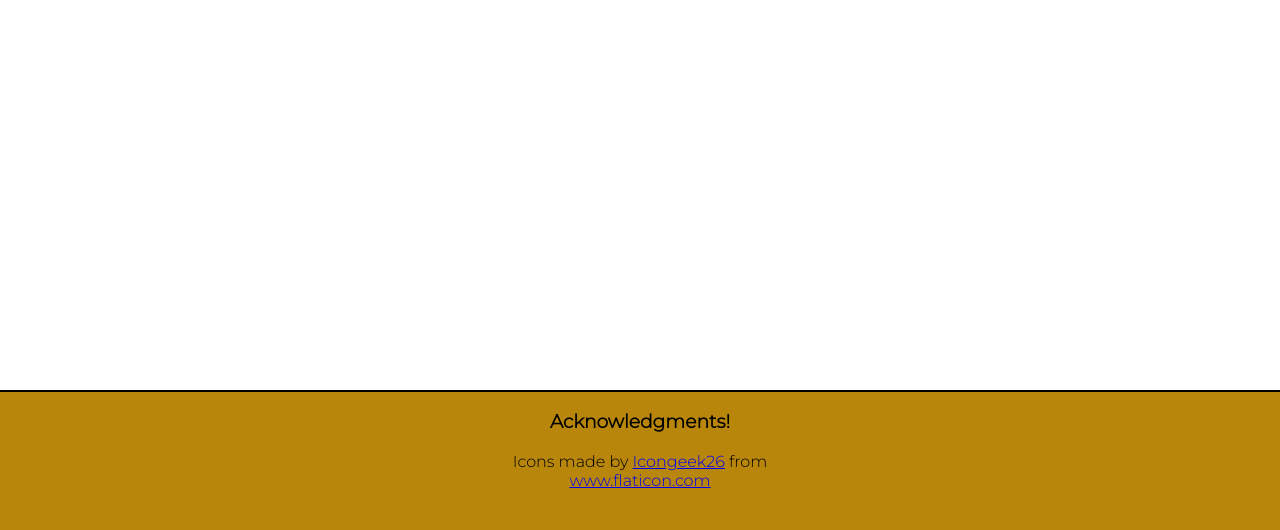
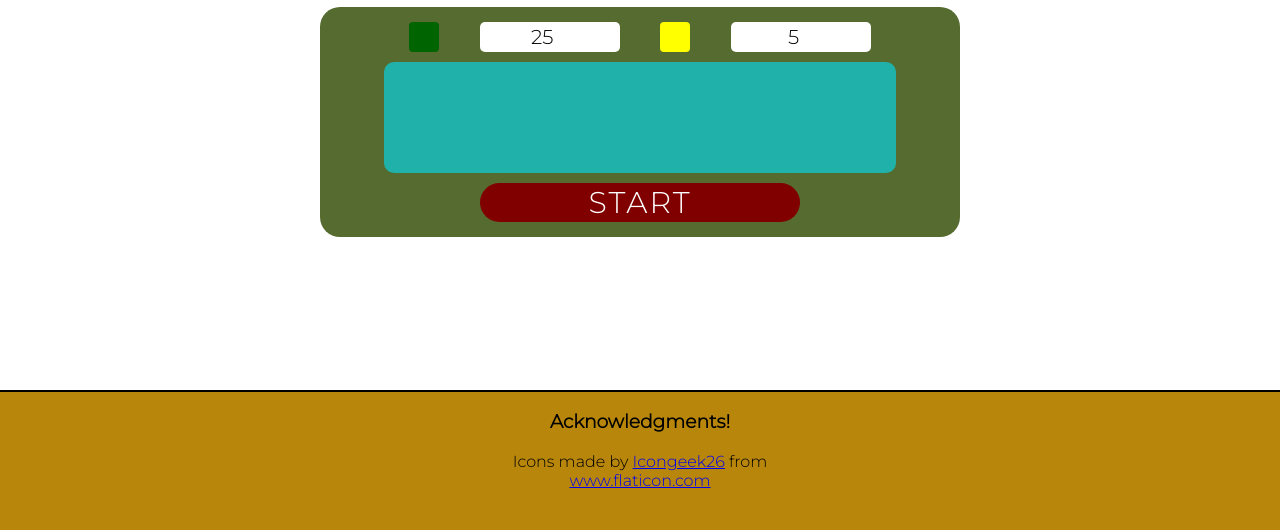
Before and after one commit to paolo-bonelli/pomodoro, a website: page index.html in a window 1280 px wide. Shown: the part 270-800 px from the top of the page. Drawn offline with Linux system fonts and the light colour scheme.

Commit message:
first layout design

```diff
--- a/css/style.css
+++ b/css/style.css
@@ -1,4 +1,8 @@
 @import url("https://fonts.googleapis.com/css2?family=Montserrat:wght@300&display=swap");
+
+:root {
+  --buttom-size: 30px;
+}
 
 body {
   font-family: "Montserrat", sans-serif;
@@ -10,14 +14,89 @@ body {
 }
 
 .container {
+  box-sizing: border-box;
+  padding: 3vh;
+  display: flex;
+  flex-direction: column;
+  justify-content: flex-start;
+  align-items: center;
   height: 100vh;
   overflow: hidden;
   text-align: center;
 }
+.container > * {
+  margin: 5px 0px;
+}
 
 #logo {
-  object-fit: cover;
+  object-fit: contain;
   height: 20vh;
+}
+
+#pomodoro-app {
+  box-sizing: border-box;
+  border-radius: 20px;
+  background-color: darkolivegreen;
+  width: 50vw;
+  height: 230px;
+  padding: 10px 0px;
+  /* border: 1px solid black; */
+  display: flex;
+  flex-direction: column;
+  align-items: center;
+  justify-content: space-evenly;
+}
+
+#pomodoro-app > * {
+  margin: 5px 0px;
+}
+
+#app-settings {
+  display: inline-flex;
+  justify-content: space-evenly;
+}
+
+#app-clock {
+  border-radius: 10px;
+  width: 80%;
+  height: 60%;
+  background-color: lightseagreen;
+}
+
+.time-icon {
+  width: var(--buttom-size);
+  height: var(--buttom-size);
+  border-radius: 4px;
+}
+
+#focus-icon {
+  background-color: darkgreen;
+}
+
+#relax-icon {
+  background-color: yellow;
+}
+
+input {
+  font: inherit;
+  font-size: 20px;
+  border-radius: 5px;
+  border: 0;
+  width: 25%;
+  text-align: center;
+}
+
+button#clock-starter {
+  background-color: maroon;
+  color: white;
+  width: 50%;
+  height: 40px;
+  border: none;
+  border-radius: 20px;
+  font: 30px "Montserrat", sans-serif;
+  text-decoration: none;
+  text-transform: uppercase;
+  letter-spacing: 2px;
 }
 
 footer {
--- a/index.html
+++ b/index.html
@@ -12,9 +12,17 @@
       <img id="logo" src="./media/pomodoro.svg" alt="Pomodoro" />
       <h1>Pomodoro</h1>
       <p>This App is made to engage your productivity</p>
+      <div id="pomodoro-app">
+        <div id="app-settings">
+          <div id="focus-icon" class="time-icon"></div>
+          <input type="number" name="focusTime" id="focus-time" value="25" />
+          <div id="relax-icon" class="time-icon"></div>
+          <input type="number" name="relaxTime" id="relax-time" value="5" />
+        </div>
+        <div id="app-clock"></div>
+        <button type="submit" id="clock-starter">start</button>
+      </div>
     </div>
-
-    <div id="pomodoro-app"></div>
 
     <footer>
       <div id="acknolwledgments">
```
